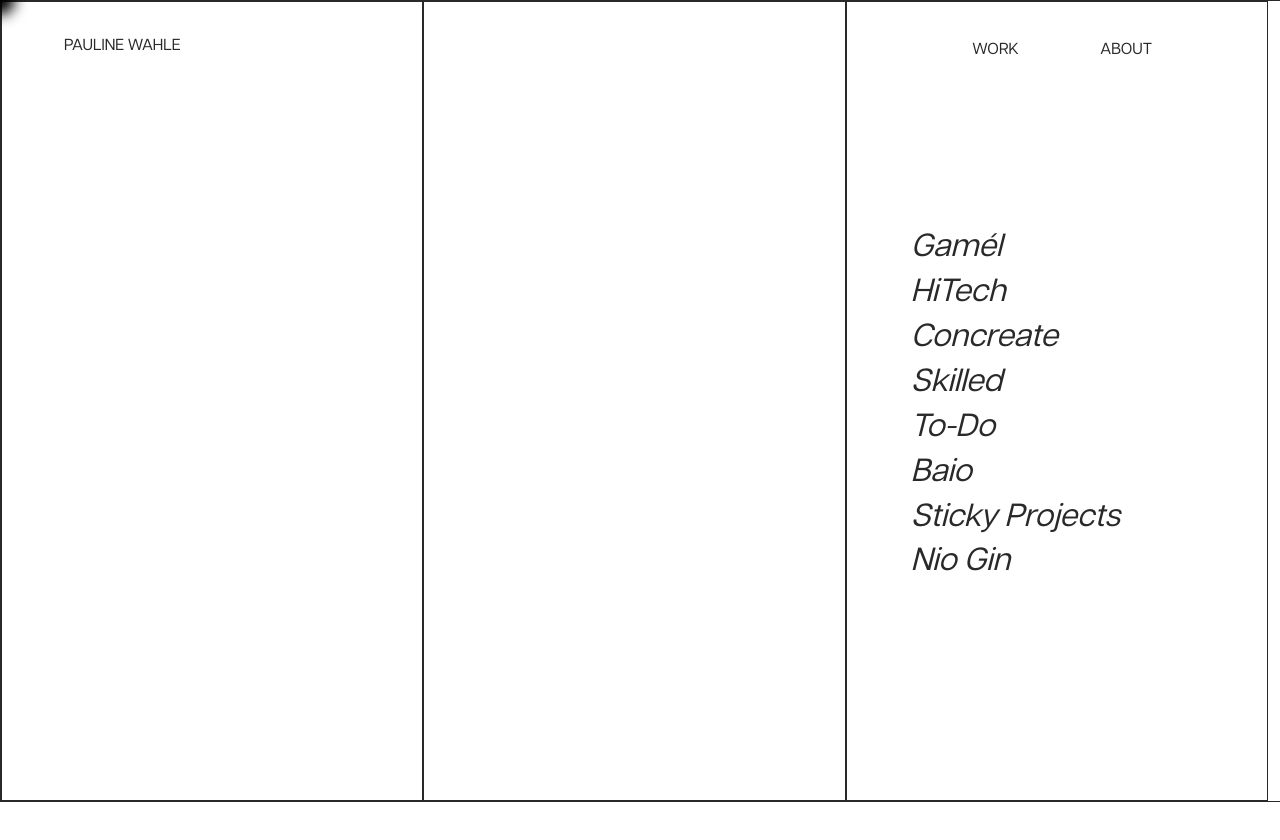
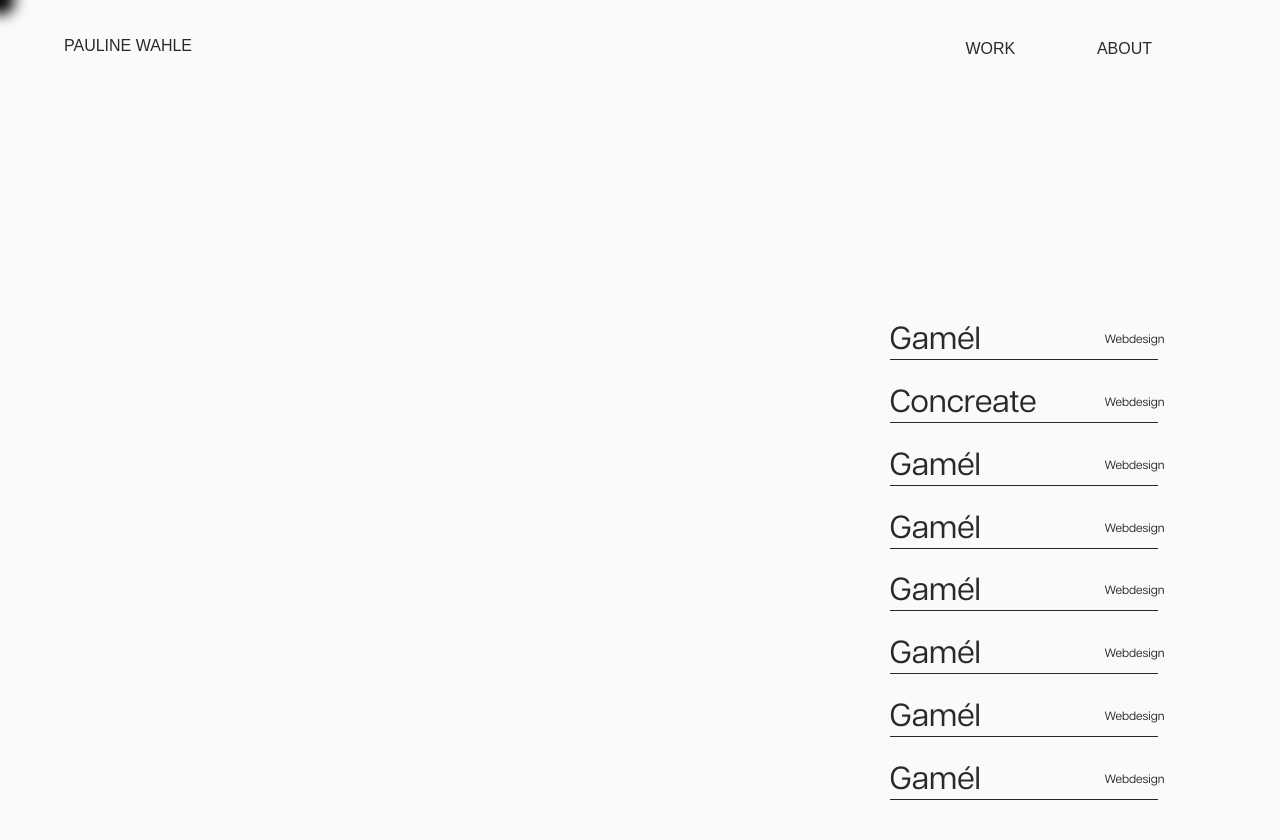
Before and after one commit to paulinewahle/Web-Portfolio, a Vue app: page /work in a window 1280 px wide. Shown: the top 840 px of the page. Before the commit the page ends 802 px from the top, so only its background shows below. Built offline with nearby package versions, Linux system fonts and the light colour scheme; a web font is replaced by a local one.

Commit message:
Work page styled

```diff
--- a/index.html
+++ b/index.html
@@ -8,7 +8,7 @@
     <link rel="shortcut icon" sizes="180x180" href="/favicon.png">
 
     <meta name="viewport" content="width=device-width, initial-scale=1.0" />
-    <title>P-W</title>
+    <title>Pauline Wahle - Portfolio</title>
     <link rel="stylesheet" href="https://use.typekit.net/zxi1huv.css">
 
   </head>
--- a/src/App.vue
+++ b/src/App.vue
@@ -34,7 +34,7 @@ export default {
 
 <template>
 
-    <body>
+
     <Header :links="links"></Header>
     <!-- <SideNav :links="links" :caseNav="caseNav"/> -->
 
@@ -44,7 +44,7 @@ export default {
 
     </RouterView>
 
-    </body>
+
 </template>
 
 <style scoped>
--- a/src/assets/main.css
+++ b/src/assets/main.css
@@ -1,10 +1,14 @@
 @font-face {
-  font-family: "Articulat";
+  font-family: "Articulat Regular";
   src: url("./fonts/Articulat CF v3.2 OTF/ArticulatCF-Regular.otf") format("opentype");
 }
 @font-face {
   font-family: "Articulat Thin";
   src: url("./fonts/Articulat CF v3.2 OTF/ArticulatCF-Thin.otf") format("opentype");
+}
+@font-face {
+  font-family: "Articulat Italic";
+  src: url("./fonts/Articulat CF v3.2 OTF/ArticulatCF-RegularOblique.otf") format("opentype");
 }
 @media (min-width: 200px) {
   .desktop {
@@ -15,10 +19,10 @@
   }
   * {
     color: #292929;
-    font-family: "Articulat", sans-serif;
+    font-family: "Articulat Regular", sans-serif;
   }
   body {
-    background-color: white;
+    background-color: #fafafa;
     width: 90vw;
     padding: 6vh 3vw 3vw 3vw;
     margin: 0;
@@ -26,9 +30,10 @@
     overflow-x: hidden;
   }
   h1 {
+    font-family: "Articulat Thin", sans-serif;
     font-weight: 100;
     margin: 0;
-    font-size: 2.5rem;
+    font-size: 5em;
   }
   h2 {
     font-weight: 200;
@@ -42,11 +47,11 @@
   }
   a {
     text-decoration: none;
-    font-style: italic;
+    font-family: "Articulat Regular", sans-serif;
   }
   a, p {
     font-weight: 200;
-    font-size: 0.5rem;
+    font-size: 1rem;
   }
   p {
     text-indent: 10%;
@@ -72,6 +77,9 @@
   }
 }
 @media (min-width: 992px) {
+  html {
+    scroll-behavior: smooth;
+  }
   .desktop {
     display: inline-block;
   }
@@ -112,9 +120,11 @@
     display: none;
   }
   body {
+    overscroll-behavior: none;
     color: #292929;
     margin: 0;
-    padding: 0;
+    padding: 20vh 5vw 3vh 5vw;
+    box-sizing: border-box;
     width: 100vw;
   }
   h1 {
@@ -131,8 +141,18 @@
   }
   a, p {
     font-size: 1em;
-  }
-  a {
     border: none;
   }
+  a:hover {
+    font-family: "Articulat Italic", sans-serif;
+    font-style: oblique;
+  }
+  .section {
+    height: 100%;
+    width: 30vw;
+    box-sizing: border-box;
+    display: flex;
+    flex-direction: column;
+    justify-content: center;
+  }
 }/*# sourceMappingURL=main.css.map */
--- a/src/assets/main.scss
+++ b/src/assets/main.scss
@@ -1,10 +1,14 @@
 @font-face {
-    font-family: "Articulat";
+    font-family: "Articulat Regular";
     src: url('./fonts/Articulat CF v3.2 OTF/ArticulatCF-Regular.otf')  format('opentype');
 }
 @font-face {
     font-family: "Articulat Thin";
     src: url('./fonts/Articulat CF v3.2 OTF/ArticulatCF-Thin.otf')  format('opentype');
+}
+@font-face {
+    font-family: "Articulat Italic";
+    src: url('./fonts/Articulat CF v3.2 OTF/ArticulatCF-RegularOblique.otf')  format('opentype');
 }
 @media (min-width: 200px) {
     .desktop{
@@ -15,10 +19,10 @@
     }
     * {
         color: #292929;
-        font-family: 'Articulat', sans-serif;
+        font-family: 'Articulat Regular', sans-serif;
     }
     body{
-        background-color: white;
+        background-color: #fafafa;
         width: 90vw;
         padding: 6vh 3vw 3vw 3vw;
         margin: 0;
@@ -26,9 +30,10 @@
         overflow-x: hidden;
     }
     h1{
+        font-family: 'Articulat Thin', sans-serif;
         font-weight: 100;
         margin: 0;
-        font-size: 2.5rem;
+        font-size: 5em;
     }
     h2{
         font-weight: 200;
@@ -42,11 +47,11 @@
     }
     a{
         text-decoration: none;
-        font-style: italic;
+        font-family: 'Articulat Regular', sans-serif;
     }
     a, p{
         font-weight: 200;
-        font-size: .5rem;
+        font-size: 1rem;
     }
     p{
         text-indent: 10%;
@@ -72,6 +77,9 @@
     }
 }
 @media (min-width: 992px) {
+    html{
+        scroll-behavior: smooth;
+    }
     .desktop{
         display: inline-block;
     }
@@ -108,9 +116,11 @@
         display: none;
     }
     body{
+        overscroll-behavior: none;
         color: #292929;
         margin: 0;
-        padding: 0;
+        padding: 20vh 5vw 3vh 5vw;
+        box-sizing: border-box;
         width: 100vw;
     }
     h1{
@@ -127,9 +137,19 @@
     }
     a, p{
         font-size: 1em;
-    }
-    a{
         border: none;
     }
+    a:hover{
+        font-family: 'Articulat Italic', sans-serif;
+        font-style: oblique;
+    }
+    .section{
+        height: 100%;
+        width: 30vw;
+        box-sizing: border-box;
+        display: flex;
+        flex-direction: column;
+        justify-content: center;
+      }
 
 }
--- a/src/components/Cursor.vue
+++ b/src/components/Cursor.vue
@@ -102,7 +102,7 @@ export default{
         filter: blur(7px);
         transition: scale 0.3s ease-in-out;
         position: fixed;
-        z-index: 1000;
+        z-index: 5;
         display: flex;
         justify-content: center;
         align-items: center;
--- a/src/components/Header.vue
+++ b/src/components/Header.vue
@@ -53,9 +53,9 @@ export default {
 
 <template>
     <header class="header">
-        <RouterLink to="/"><h1> Pauline Wahle</h1></RouterLink>
+        <RouterLink to="/home"><h1> Pauline Wahle</h1></RouterLink>
         <nav>
-            <RouterLink to="/work" class="work navlink"> Work </RouterLink>
+            <a href="/home#work" class="work navlink"> Work </a>
             <RouterLink to="/about" class="about navlink"> About </RouterLink>
         </nav>
     </header>
@@ -178,12 +178,14 @@ export default {
 
    .header{
     position: fixed;
+    top: 0;
+    left: 0;
     width: 100vw;
     padding: 5vh 10vw 0 5vw;
     box-sizing: border-box;
     display: flex;
     justify-content: space-between;
-    z-index: 1000;
+    z-index: 4;
    }
    h1, a{
     font-family: 'Articulat', sans-serif;
--- a/src/views/WorkView.vue
+++ b/src/views/WorkView.vue
@@ -35,16 +35,30 @@ export default {
   },
   mounted(){
     document.querySelector(".text-cursor").style.opacity = "0";
-
   },
   methods:{
     revealCaseImg: (image) => {
       document.querySelector("#case-img").style.backgroundImage = 'url("' + image + '")';
       document.querySelector("#case-img").style.opacity = "1";
+      document.querySelector("#case-img").style.filter = "blur(0)";
     },
     hideCaseImg: () => {
       document.querySelector("#case-img").style.opacity = "0";
-      document.querySelector("#case-img").style.transform = "scale(1, 1)";
+      document.querySelector("#case-img").style.filter = "blur(10px)";
+    },
+    revealCaseTitle: (title) => {
+      document.querySelector("#case-title").innerHTML = title;
+      document.querySelector("#case-title").style.opacity = "1";
+    },
+    hideCaseTitle: () => {
+      document.querySelector("#case-title").style.opacity = "0";
+    },
+    revealCaseText: (text) => {
+      document.querySelector("#case-text").innerHTML = text;
+      document.querySelector("#case-text").style.opacity = "1";
+    },
+    hideCaseText: () => {
+      document.querySelector("#case-text").style.opacity = "0";
     }
   }
 
@@ -55,107 +69,40 @@ export default {
 <template>
 
   <div id="page-wrapper">
-    <div id="case-title" class="section"></div>
-    <div id="case-img" class="section"></div>
+    <div id="descr" class="section">
+      <h1 id="case-title"></h1>
+      <p id="case-text"></p>
+    </div>
+    <div class="section">
+      <div id="case-img"></div>
+    </div>
     <div id="case-links" class="section">
-      <router-link to="/gamel" class="work-link" @mouseover=' text1 = "inline"; line1 = "9em"' @mouseleave="hideCaseImg(); text1 = 'none'; line1 = '0'">
-        <h2>Gamél</h2>
-        <div class="line" :style="{ 'width': line1 }"></div>
-        <h2 :style="{ 'display': text1}">Web Design</h2>
-        <p class="responsive">
-          <b>Web Design</b><br>
-          Web portfolio concept and development on Wordpress Elementor with custom code additions. Launch: 06/2022
-        </p>
-        <img class="responsive" src="/src/assets/cases/gamel/_Gamel5.png" alt="gamel">
+      <router-link to="/hitech" class="work-link" @mouseover=' revealCaseImg("/src/assets/cases/gamel/mobile-gamel1.jpg"); revealCaseTitle("Gamél"); revealCaseText("Agency web design")' @mouseleave="hideCaseImg(); hideCaseTitle(); hideCaseText()">
+       <h2>Gamél</h2> <p> Webdesign</p>
       </router-link>
-      <router-link to="/hitech" class="work-link" @mouseover=' text2 = "inline"; line2 = "9em"' @mouseleave="hideCaseImg(); text2 = 'none'; line2 = '0'">
-        <h2>HiTech</h2>
-        <div class="line" :style="{ 'width': line2 }"></div>
-        <h2 :style="{ 'display': text2}">Web Design</h2>
-        <p class="responsive">
-          <b>Web Design</b><br>
-          Web concept and development on Wordpress Elementor with custom code additions, MySQL database connection and File transfer protocol for the Engineering Faculty student association at Jönköping University. Launch: 09/2021
-        </p>
-        <img class="responsive" src="/src/assets/cases/hitech/_Hitech5.jpg" alt="hitech">
+      <router-link to="/hitech" class="work-link" @mouseover=' revealCaseImg("/src/assets/cases/gamel/mobile-gamel2.jpg"); revealCaseTitle("HiTech"); revealCaseText("Agency web design")' @mouseleave="hideCaseImg(); hideCaseTitle(); hideCaseText()">
+        <h2>Concreate</h2> <p> Webdesign</p>
       </router-link>
-      <router-link to="/concreate" class="work-link" @mouseover=' text3 = "inline"; line3 = "9em"' @mouseleave="; text3 = 'none'; line3 = '0'">
-        <h2>Concreate</h2>
-        <div class="line" :style="{ 'width': line3 }"></div>
-        <h2 :style="{ 'display': text3}">Graphic Design</h2>
-        <p class="responsive">
-          <b>Graphic Design</b><br>
-          An exploration of brutalist style across Graphic Design, Architecture, Typography and Web Design.
-        </p>
-        <img class="responsive" src="/src/assets/cases/concreate/Zine1.jpg" alt="concreate">
+      <router-link to="/hitech" class="work-link" @mouseover=' revealCaseImg("/src/assets/cases/gamel/mobile-gamel3.jpg"); revealCaseTitle("Concreate"); revealCaseText("Agency web design")' @mouseleave="hideCaseImg(); hideCaseTitle(); hideCaseText()">
+        <h2>Gamél</h2> <p> Webdesign</p>
       </router-link>
-      <router-link to="/skilled" class="work-link" @mouseover=' text4 = "inline"; line4 = "9em"' @mouseleave=" text4 = 'none'; line4 = '0'">
-        <h2>Skilled</h2>
-        <div class="line" :style="{ 'width': line4 }"></div>
-        <h2 :style="{ 'display': text4}">UX/UI Design</h2>
-        <p class="responsive">
-          <b>UX/UI Design</b><br>
-          Flat duotone UI/UX design concept with icon design for a fictional education platform application.
-        </p>
-        <img class="responsive" src="/src/assets/cases/skilled/_Skilled2.jpg" alt="skilled">
+      <router-link to="/hitech" class="work-link" @mouseover=' revealCaseImg("/src/assets/surfaces/greenlong.jpg"); revealCaseTitle("Gamél"); revealCaseText("Agency web design")' @mouseleave="hideCaseImg(); hideCaseTitle(); hideCaseText()">
+        <h2>Gamél</h2> <p> Webdesign</p>
       </router-link>
-      <router-link to="/todo" class="work-link" @mouseover=' text5 = "inline"; line5 = "9em"' @mouseleave=" text5 = 'none'; line5 = '0'">
-        <h2>To-Do</h2>
-        <div class="line" :style="{ 'width': line5 }"></div>
-        <h2 :style="{ 'display': text5}">Client-Server Code</h2>
-        <p class="responsive">
-          <b>Back-end</b><br>
-          The PHP project is connected to a MySQL database holding information of a responsive neo morphism glass interface design application.
-        </p>
-        <img class="responsive" src="/src/assets/cases/taskmanager/_Task2.jpg" alt="todo">
+      <router-link to="/hitech" class="work-link" @mouseover=' revealCaseImg("/src/assets/surfaces/greenlong.jpg"); revealCaseTitle("Gamél"); revealCaseText("Agency web design")' @mouseleave="hideCaseImg(); hideCaseTitle(); hideCaseText()">
+        <h2>Gamél</h2> <p> Webdesign</p>
       </router-link>
-      <router-link to="/baio" class="work-link" @mouseover=' text6 = "inline"; line6 = "9em"' @mouseleave=" text6 = 'none'; line6 = '0'">
-        <h2>Baio</h2>
-        <div class="line" :style="{ 'width': line6 }"></div>
-        <h2 :style="{ 'display': text6}">Brand & UI Design</h2>
-        <p class="responsive">
-          <b>Branding & UX/UI Design</b><br>
-          Flat responsive UI/UX design concept with minimalistic vector line illustrations.
-        </p>
-        <img class="responsive" src="/src/assets/cases/baio/PSD_01-1536x1024.png" alt="baio">
+      <router-link to="/hitech" class="work-link" @mouseover=' revealCaseImg("/src/assets/surfaces/greenlong.jpg"); revealCaseTitle("Gamél"); revealCaseText("Agency web design")' @mouseleave="hideCaseImg(); hideCaseTitle(); hideCaseText()">
+        <h2>Gamél</h2> <p> Webdesign</p>
       </router-link>
-      <router-link to="/stickyprojects" class="work-link" @mouseover=' text7 = "inline"; line7 = "9em"' @mouseleave=" text7 = 'none'; line7 = '0'">
-        <h2>Sticky Projects</h2>
-        <div class="line" :style="{ 'width': line7 }"></div>
-        <h2 :style="{ 'display': text7}"> Rest API </h2>
-        <p class="responsive">
-          <b>UX/UI Design</b><br>
-          The digital interface for sticky notes is a Vue.js single page application connected to a SQLite database by a RestAPI in Node Express. User login is JSON web token verified.
-        </p>
-        <img class="responsive" src="/src/assets/cases/stickyprojects/_Sticky2.jpg" alt="stickyprojects">
+      <router-link to="/hitech" class="work-link" @mouseover=' revealCaseImg("/src/assets/surfaces/greenlong.jpg"); revealCaseTitle("Gamél"); revealCaseText("Agency web design")' @mouseleave="hideCaseImg(); hideCaseTitle(); hideCaseText()">
+        <h2>Gamél</h2> <p> Webdesign</p>
       </router-link>
-      <router-link to="/niogin" class="work-link" @mouseover=' text8 = "inline"; line8 = "9em"' @mouseleave=" text8 = 'none'; line8 = '0'">
-        <h2>Nio Gin</h2>
-        <div class="line" :style="{ 'width': line8 }"></div>
-        <h2 :style="{ 'display': text8}"> Package Design </h2>
-        <p class="responsive">
-          <b>Package Design</b><br>
-          Brand and Package Design Concept for Swedish Norrland and Midsummer Gin.
-        </p>
-        <img class="responsive" src="/src/assets/cases/niogin/GIN_BOTTLE_MOCKUP_0.jpg" alt="niogin">
+      <router-link to="/hitech" class="work-link" @mouseover=' revealCaseImg("/src/assets/surfaces/greenlong.jpg"); revealCaseTitle("Gamél"); revealCaseText("Agency web design")' @mouseleave="hideCaseImg(); hideCaseTitle(); hideCaseText()">
+        <h2>Gamél</h2> <p> Webdesign</p>
       </router-link>
     </div>
-    <!-- <div id="work-img" class="desktop">
-        <svg class="blob"  preserveAspectRatio="none" xmlns="http://www.w3.org/2000/svg" xmlns:xlink="http://www.w3.org/1999/xlink" height="100%" width="100%" id="blobSvg">
-        <path  id="d" fill="black">
-          <animate attributeName="d" dur="20000ms" repeatCount="indefinite" values="
-          M421.5,288Q407,326,399,376.5Q391,427,342,432.5Q293,438,262.5,382.5Q232,327,218,317Q204,307,121,329.5Q38,352,63.5,301Q89,250,69,201.5Q49,153,80.5,115Q112,77,157,58.5Q202,40,237.5,95.5Q273,151,302.5,149Q332,147,374,158.5Q416,170,426,210Q436,250,421.5,288Z;
-          M425,299.5Q455,349,377,330Q299,311,290.5,350.5Q282,390,238.5,441Q195,492,158.5,451.5Q122,411,117,363.5Q112,316,85,283Q58,250,54,202Q50,154,77.5,111Q105,68,169,122Q233,176,258.5,138.5Q284,101,288,149.5Q292,198,361,180.5Q430,163,412.5,206.5Q395,250,425,299.5Z;
-          M396,262Q301,274,324.5,323.5Q348,373,315.5,383.5Q283,394,256,367.5Q229,341,216.5,324Q204,307,129,325.5Q54,344,30,297Q6,250,40,207.5Q74,165,134.5,173Q195,181,198,109Q201,37,242.5,68Q284,99,292,143Q300,187,361,177Q422,167,456.5,208.5Q491,250,396,262Z;
-          M412,302Q465,354,386.5,338.5Q308,323,286.5,320Q265,317,246,334.5Q227,352,213.5,332Q200,312,126.5,328.5Q53,345,61.5,297.5Q70,250,135.5,238Q201,226,152,145.5Q103,65,156,66.5Q209,68,238.5,120Q268,172,312.5,143.5Q357,115,385.5,143Q414,171,386.5,210.5Q359,250,412,302Z;
-          M396.5,289Q412,328,388.5,361Q365,394,315.5,358Q266,322,235,387Q204,452,197.5,388.5Q191,325,193,300.5Q195,276,187.5,263Q180,250,176,231.5Q172,213,142.5,145.5Q113,78,158,62Q203,46,243.5,74Q284,102,332,94Q380,86,368.5,142.5Q357,199,369,224.5Q381,250,396.5,289Z;
-          M326,267.5Q323,285,361,361Q399,437,341.5,419Q284,401,242,435.5Q200,470,157,445Q114,420,73,387.5Q32,355,56,302.5Q80,250,136.5,236.5Q193,223,165.5,166.5Q138,110,171,78.5Q204,47,250.5,45.5Q297,44,312.5,98Q328,152,328.5,182Q329,212,329,231Q329,250,326,267.5Z;
-          M424.5,276.5Q361,303,337.5,317Q314,331,304.5,389.5Q295,448,254,431Q213,414,175.5,402Q138,390,85,372.5Q32,355,64,302.5Q96,250,130.5,229.5Q165,209,159.5,169.5Q154,130,180.5,95Q207,60,248,69Q289,78,306.5,117.5Q324,157,389.5,154Q455,151,471.5,200.5Q488,250,424.5,276.5Z;
-          M421.5,288Q407,326,399,376.5Q391,427,342,432.5Q293,438,262.5,382.5Q232,327,218,317Q204,307,121,329.5Q38,352,63.5,301Q89,250,69,201.5Q49,153,80.5,115Q112,77,157,58.5Q202,40,237.5,95.5Q273,151,302.5,149Q332,147,374,158.5Q416,170,426,210Q436,250,421.5,288Z;
-            ">
-          </animate>
-        </path>
-      </svg>
-    </div> -->
+
   </div>
 
 
@@ -163,81 +110,57 @@ export default {
 
 <style scoped>
 @media (min-width: 200px){
-  #container{
-    display: flex;
-    flex-direction: column;
-    padding: 0;
-  }
-  #work-links{
-    box-sizing: border-box;
-    width: 80vw;
-    height: 100vh;
-    padding: 10vh 0 10vh 0;
-    display: flex;
-    flex-direction: column;
+
+
+  #case-links{
     justify-content: space-between;
-    z-index: 100;
   }
   .work-link{
-    text-decoration: none;
-    font-size: 2rem;
-    border: none;
+    font-style: normal;
+    font-size: 1.5rem;
+    border-bottom: 1px solid;
+    display: flex;
+    justify-content: space-between;
+    align-items: center;
   }
-  h2{
-    font-size: 2rem;
-    margin: 2% 0 0 0;
-  }
-  img{
-    width: 100%;
-    margin-bottom: 20%;
+  p{
+    font-size: .5em;
   }
 
 }
 @media (min-width: 992px) {
 
   #page-wrapper{
-    width: 100vw;
+    width: 90vw;
     height: 100vh;
-    border: 1px solid;
     display: flex;
     flex-direction: row;
-  }
-  .section{
-    height: 100vh;
-    width: 33vw;
-    border: 1px solid;
-    padding: 10vh 5vw;
+    z-index: 3;
+    position: absolute;
+    padding: 20vh 0vw;
     box-sizing: border-box;
   }
+  #descr{
+    margin-top: 10vh;;
+  }
   #case-links{
-    display: flex;
-    flex-direction: column;
-    justify-content: center;
+    padding: 0 5%;
   }
-
-  /* .work-link{
-    display: flex;
-    padding-left: 60vw;
-    transition: all .7s ease;
+  #case-img{
+    height: 100%;
+    width: 100%;
+    background-position: center center;
+    background-size: cover;
+    transition: all .5s ease;
+    filter: blur(10px);
   }
-  .work-link:hover{
-    font-style: oblique;
-    padding-left: 40vw;
-    opacity: 1;
+  #case-title{
+    font-size: 5rem;
   }
-  .line{
-    border-bottom: 1px solid #262626;
-    display: inline-block;
-    margin: 0 5% 0 5%;
-    height: .9rem;
-    transition: width .7s ease;
+  #case-text{
+    font-size: 1rem;
+    text-indent: 0;
   }
-
-  #work-img{
-    opacity: 1;
-    transition: all 1s ease;
-  } */
-
 }
 
 </style>
```
Also changed, not shown: src/components/Sphere.vue (+14 -16 lines), src/views/AboutView.vue (+12 -23 lines), src/views/HomeView.vue (+14 -14 lines), 1 other file (tests, documents, lock files or other folders).
